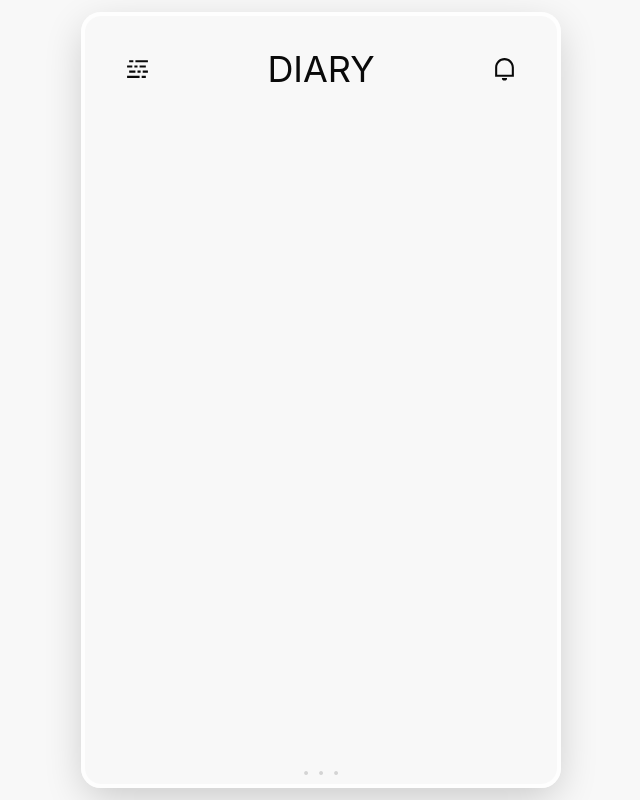
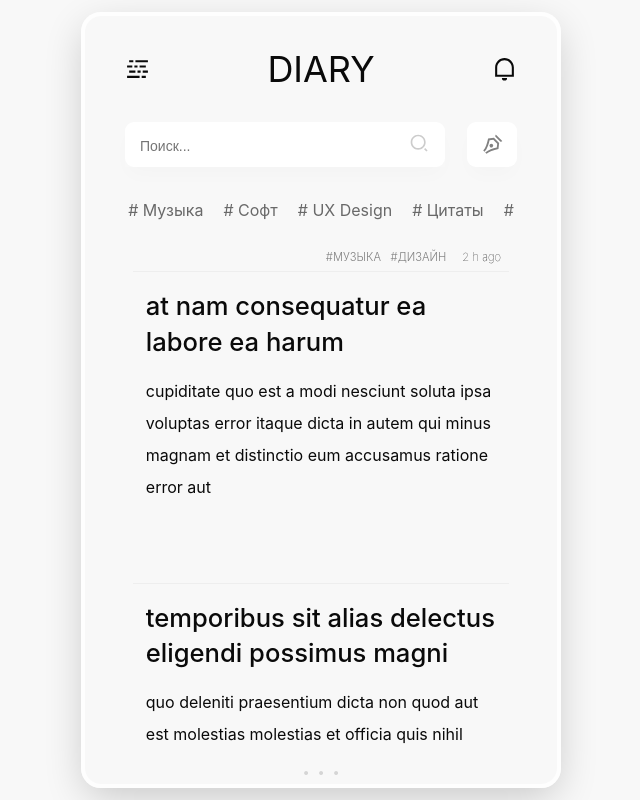
Before and after one commit to kam1kazy/pet, a React (Create React App) app: page /posts in a window 1280 px wide. Shown: the whole page, without its empty margins (319-959 px from the left). Built offline with nearby package versions, Linux system fonts and the light colour scheme; data requests are answered from the project's data file.

Commit message:
Каждый пост стал отдельной страницей

```diff
--- a/src/components/post/index.tsx
+++ b/src/components/post/index.tsx
@@ -1,4 +1,36 @@
 import styled from 'styled-components'
+import { Link } from 'react-router-dom'
+
+export default function Post({ time, title, body, tags, id }: TypePost) {
+	return (
+		<PostArea>
+			<Header>
+				<Tags>
+					<ul>
+						{tags?.map((tag, id) => {
+							return <li key={id}>#{tag.tagName}</li>
+						})}
+					</ul>
+				</Tags>
+				<Time>
+					<p>{time ? time : ''}</p>
+				</Time>
+			</Header>
+
+			<Content>
+				<Title>
+					<Link to={`${id}`}>
+						<h4>{title ? title : ''}</h4>
+					</Link>
+				</Title>
+
+				<Message>
+					<p>{body ? body : ''}</p>
+				</Message>
+			</Content>
+		</PostArea>
+	)
+}
 
 const PostArea = styled.div`
 	width: 100%;
@@ -48,37 +80,9 @@ const Tags = styled.div`
 `
 
 type TypePost = {
+	id: number
 	time: string
 	title: string
 	body: string
 	tags?: [{ tagName: string }]
 }
-
-export default function Post({ time, title, body, tags }: TypePost) {
-	return (
-		<PostArea>
-			<Header>
-				<Tags>
-					<ul>
-						{tags?.map((tag, id) => {
-							return <li key={id}>#{tag.tagName}</li>
-						})}
-					</ul>
-				</Tags>
-				<Time>
-					<p>{time ? time : ''}</p>
-				</Time>
-			</Header>
-
-			<Content>
-				<Title>
-					<h4>{title ? title : ''}</h4>
-				</Title>
-
-				<Message>
-					<p>{body ? body : ''}</p>
-				</Message>
-			</Content>
-		</PostArea>
-	)
-}
--- a/src/containers/posts/index.tsx
+++ b/src/containers/posts/index.tsx
@@ -5,17 +5,6 @@ import { usePostsStore } from '../../store/postsStore'
 import Post from '../../components/post'
 // Стили
 import styled from 'styled-components'
-
-const PostsArea = styled.section`
-	flex: 1 1 auto;
-	overflow-y: scroll;
-
-	-ms-overflow-style: none; /* Internet Explorer 10+ */
-	scrollbar-width: none; /* Firefox */
-	&::-webkit-scrollbar {
-		display: none; /* Safari and Chrome */
-	}
-`
 
 export default function Posts() {
 	const posts = usePostsStore(useCallback(({ posts }) => posts, []))
@@ -38,6 +27,7 @@ export default function Posts() {
 					return (
 						<Post
 							key={post.id}
+							id={post.id}
 							time={post.time}
 							title={post.title}
 							body={post.body}
@@ -49,3 +39,14 @@ export default function Posts() {
 		</PostsArea>
 	)
 }
+
+const PostsArea = styled.section`
+	flex: 1 1 auto;
+	overflow-y: scroll;
+
+	-ms-overflow-style: none; /* Internet Explorer 10+ */
+	scrollbar-width: none; /* Firefox */
+	&::-webkit-scrollbar {
+		display: none; /* Safari and Chrome */
+	}
+`
--- a/src/pages/home.tsx
+++ b/src/pages/home.tsx
@@ -2,7 +2,6 @@ import Toolbars from '../containers/toolbar'
 import CarouselTags from '../components/carouselTags'
 import Posts from '../containers/posts'
 import { usePostsStore } from '../store/postsStore'
-import Button from '../components/button'
 
 function App() {
 	usePostsStore.getState().fetchPosts()
--- /dev/null
+++ b/src/pages/postpage.tsx
@@ -0,0 +1,24 @@
+import { useCallback } from 'react'
+import { useParams } from 'react-router-dom'
+import { usePostsStore } from '../store/postsStore'
+
+type QuizParams = {
+	id: string
+}
+
+export default function PostPage() {
+	const { id } = useParams<QuizParams>()
+
+	const post = usePostsStore(useCallback(({ post }) => post[id], []))
+
+	const isLoading = usePostsStore((state) => state.loading)
+	if (isLoading) return <section>Loading...</section>
+
+	console.log(post)
+
+	return (
+		<div>
+			<h1>post - {id}</h1>
+		</div>
+	)
+}
--- a/src/routes/routesConfig.js
+++ b/src/routes/routesConfig.js
@@ -3,6 +3,7 @@ import Home from '../pages/home'
 import CreatePost from '../pages/createpost'
 import Header from '../containers/header'
 import Footer from '../containers/footer'
+import PostPage from '../pages/postpage'
 
 const routesConfig = createBrowserRouter([
 	{
@@ -24,11 +25,11 @@ const routesConfig = createBrowserRouter([
 			},
 			{
 				path: '/posts',
-				// element: <Home />,
+				element: <Home />,
 			},
 			{
 				path: '/posts/:id/',
-				// element: <Home />,
+				element: <PostPage />,
 			},
 			{
 				path: '/settings',
```
